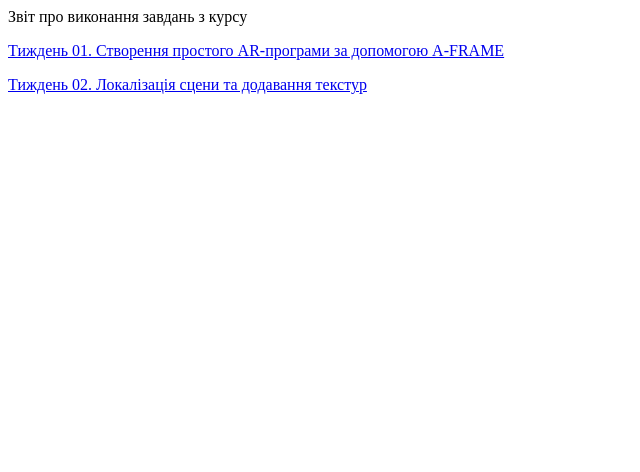
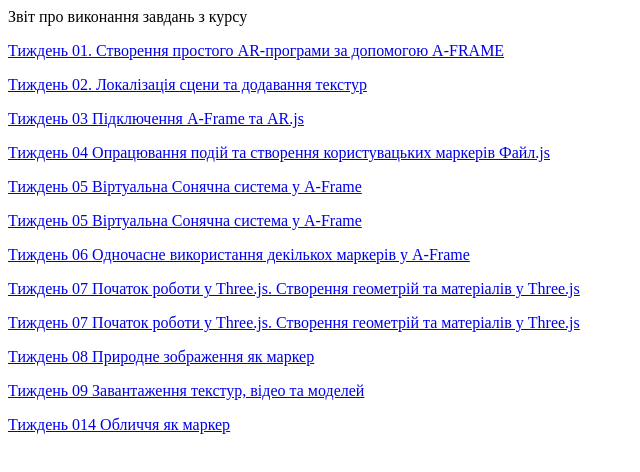
Before and after one commit to Rybachuk-Anastasiia/Rybachuk-Anastasiia.github.io, a plain HTML site: page index.html in a window 1280 px wide. Shown: the whole page, without its empty margins (0-640 px from the left). Drawn offline with Linux system fonts and the light colour scheme.

Commit message:
Add files via upload

```diff
--- a/index.html
+++ b/index.html
@@ -2,14 +2,31 @@
 
 <head>
 <title>
-Персональний сайт студента Рибачук А.І. групи Xiм-18
+Персональний сайт студентки Рибачук А.І. групи Xiм-22м
 
 </title>
 </head>
 <body>
 Звіт про виконання завдань з курсу
-<p><a href="ARidex.html" target="_blank">Тиждень 01. Створення простого AR-програми за допомогою A-FRAME</a>
-<p><a href="ARidex_2.html" target="_blank">Тиждень 02. Локалізація сцени та додавання текстур </a>
+<p><a href="ARindex.html" target="_blank">Тиждень 01. Створення простого AR-програми за допомогою A-FRAME</a>
+<p><a href="ARindex_2.html" target="_blank">Тиждень 02. Локалізація сцени та додавання текстур </a>
+<p><a href="week3/ARindex.html" target="_blank">Тиждень 03  Підключення A-Frame та AR.js  </a>
+<p><a href="week4/ARindex.html" target="_blank">Тиждень 04 Опрацювання подій та створення користувацьких маркерів Файл.js  </a>
+<p><a href="week5/SunSystem.html" target="_blank">Тиждень 05 Віртуальна Сонячна система у A-Frame </a>
+<p><a href="week5/SunSystemAR.html" target="_blank">Тиждень 05 Віртуальна Сонячна система у A-Frame</a>
+<p><a href="week6/ARindex6.html" target="_blank">Тиждень 06 Одночасне використання декількох маркерів у A-Frame</a>
+<p><a href="week7/threejs_first.html" target="_blank">Тиждень 07 Початок роботи у Three.js. Створення геометрій та матеріалів у Three.js</a>
+<p><a href="week7/threejs_1.html" target="_blank">Тиждень 07 Початок роботи у Three.js. Створення геометрій та матеріалів у Three.js</a>
+<p><a href="week8/nft.html" target="_blank">Тиждень 08 Природне зображення як маркер</a>
+<p><a href="week9/ARindex.html" target="_blank">Тиждень 09 Завантаження текстур, відео та моделей </a>
+<p><a href="week14/face.html" target="_blank">Тиждень 014 Обличчя як маркер </a>
+
+
+
+
+
+
+
 
 </body>
 </html>
```
